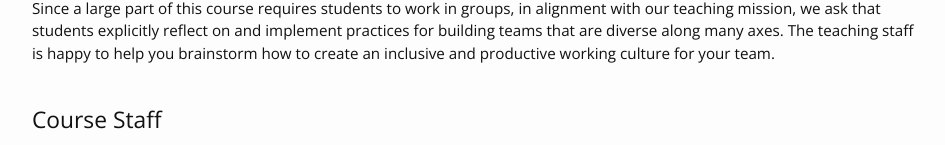
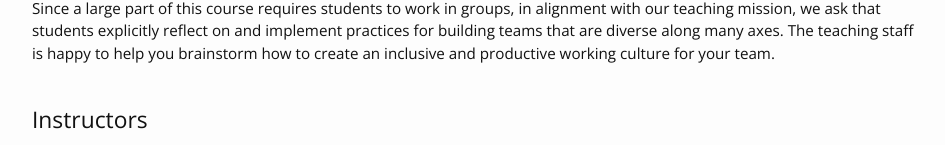
Before and after one commit to yanivyacoby/harvard-cs290, a Jekyll site: the page built from index.md, in a window 1280 px wide and 900 px high, scrolled down 1602 px, cut to the strip 0-304 px from the top of the window. Shown: the part 156-301 px from the top of the strip, without its empty margins (163-1108 px from the left). Built offline with Jekyll 4.4.1, drawn with Linux system fonts in a browser that asks for light colours; nearby versions of some CDN libraries.

Commit message:
Update home.html

```diff
--- a/_layouts/home.html
+++ b/_layouts/home.html
@@ -17,7 +17,7 @@ layout: default
 
     <br>
     <div>
-        <div style="width:100%; float: left">
+        <div style="width:60%; float: left">
             <!-- <h2>Instructors</h2> -->
             <!-- <div class="image--cover-container">
                 <img src="{{site.data.people.instructor.profile_pic | prepend: site.baseurl }}" class="image--cover">
@@ -25,7 +25,7 @@ layout: default
             </div> -->
 
             <div class="profile-pic-gallary ">
-                <h2>Course Staff</h2>
+                <h2>Instructors</h2>
                 {% for ins in site.data.people.instructors %}
                 <div class="image--cover-container">
                     <img src="{{ins.profile_pic | prepend: site.baseurl }}" class="image--cover">
```
